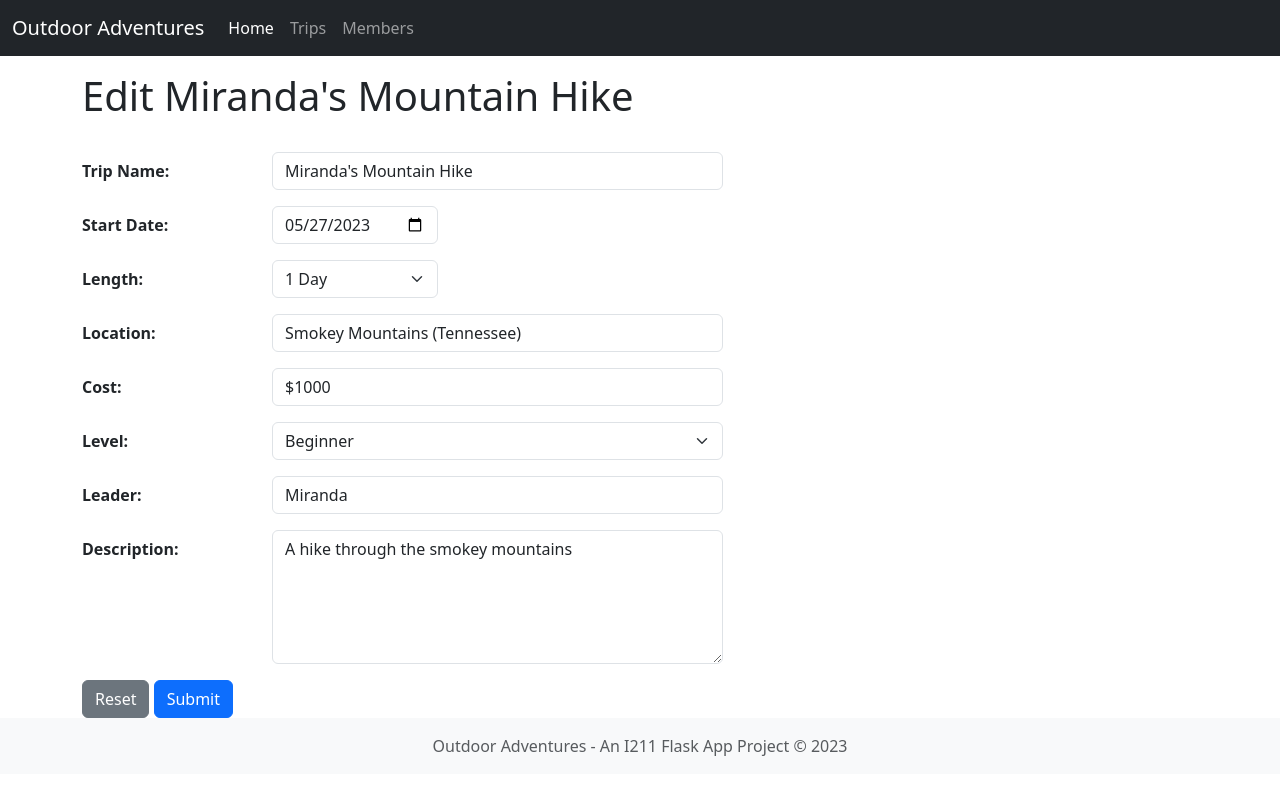
After one commit to MirandaRahn1/I211_project, a Flask app: page /trips/1/edit in a window 1280 px wide. The commit adds this page. Run offline with Flask 2, Linux system fonts and the light colour scheme.

Commit message:
finally finished

```diff
--- a/app.py
+++ b/app.py
@@ -1,15 +1,18 @@
-from flask import Flask, render_template, url_for
+from flask import Flask, render_template, url_for, request, redirect
 import csv
 from datetime import datetime
 
 app = Flask(__name__)
 
-members_path = app.root_path + '/members.csv'
-trips_path = app.root_path + '/trips.csv'
+# paths :)
+MEMBERS_PATH = app.root_path + '/members.csv'
+NEW_MEMBERS_PATH= app.root_path + '/new_members.csv'
+TRIPS_PATH = app.root_path + '/trips.csv'
+NEW_TRIPS_PATH = app.root_path + '/new_trips.csv'
 
 def get_trips():
     # reading the data
-    with open(trips_path, 'r', newline='', encoding='utf-8-sig') as csvfile:
+    with open(TRIPS_PATH, 'r', newline='', encoding='utf-8-sig') as csvfile:
         reader = csv.DictReader(csvfile)
         # create empty list
         trips = []
@@ -18,13 +21,23 @@ def get_trips():
             # appending dictionaries to list
             trips.append(row_data)
         # sorting trips by start date
-        sorted_trips = sorted(trips, key=lambda x: datetime.strptime(x['start_date'], '%m/%d/%y'))
+        sorted_trips = sorted(trips, key=lambda x: datetime.strptime(x['start_date'], '%m/%d/%Y'))
     # returning sorted list
     return sorted_trips
 
+def set_trips(trips):
+    # getting the headers
+    fieldnames = list(trips[0].keys())
+    # writing data into new csv because it kept deleting my data so I wrote it into a new csv file so it wouldn't get confused
+    with open(TRIPS_PATH, 'w', newline='', encoding='utf-8-sig') as csvfile:
+        writer = csv.DictWriter(csvfile, fieldnames=fieldnames) #I looked up how to use DictWriter because I wasn't sure if I could just use csv.writer, and it told me I needed fieldnames
+        writer.writeheader()
+        for trip in trips:
+            writer.writerow(trip)
+
 def get_members():
     # reading the data
-    with open(members_path, 'r', newline='', encoding='utf-8-sig') as csvfile:
+    with open(MEMBERS_PATH, 'r', newline='', encoding='utf-8-sig') as csvfile:
         reader = csv.DictReader(csvfile)
         # create empty list
         members = []
@@ -33,25 +46,132 @@ def get_members():
             # appending dictionaries to list
             members.append(row_data)
         # sorting members by date of birth
-        sorted_members = sorted(members, key=lambda x: datetime.strptime(x['date_of_birth'], '%m/%d/%y'))
+        sorted_members = sorted(members, key=lambda x: datetime.strptime(x['date_of_birth'], '%m/%d/%Y'))
     # returning sorted list
     return sorted_members
 
+def set_members(members):
+    # getting the headers
+    fieldnames = list(members[0].keys())
+    # again, writing data into new csv file so it doesn't override and get confusing
+    with open(MEMBERS_PATH, 'w', newline='', encoding='utf-8-sig') as csvfile:
+        # using fieldnames again
+        writer = csv.DictWriter(csvfile, fieldnames=fieldnames)
+        writer.writeheader()
+        for member in members:
+            writer.writerow(member)
+
+# index route
 @app.route('/')
 def index():
     return render_template('index.html')
 
+# members route
 @app.route('/members/')
 @app.route('/members/<member_id>')
 def members():
     members = get_members()
     return render_template('members.html', members=members)
 
+# trips route
 @app.route('/trips/')
 @app.route('/trip/<trip_id>')
 def trips(trip_id=None):
     trips = get_trips()
     if trip_id:
-        return render_template('trip.html', trip=trips[int(trip_id)])
+        return render_template('trip.html', trip=trips[int(trip_id)], trip_id=trip_id)
     else:
         return render_template('trips.html', trips=trips)
+
+# add members route
+@app.route('/members/add/', methods = ['GET', 'POST'])
+def add_member():
+    if request.method == 'POST':
+        in_name = request.form['name']
+        in_address = request.form['address']
+        in_email = request.form['email']
+        in_date_of_birth = request.form['date-of-birth']
+        # getting dob to format correctly
+        in_date_of_birth = datetime.strptime(in_date_of_birth,'%Y-%m-%d')
+        in_format_date = in_date_of_birth.strftime('%m/%d/%Y')
+        in_phone = request.form['phone']
+
+        # new member disctionary
+        new_member = {'name':in_name, 'address':in_address, 'email':in_email, 'date_of_birth':in_format_date, 'phone':in_phone}
+
+        print(new_member)
+        members = get_members()
+        members.append(new_member)
+        set_members(members)
+
+        return redirect(url_for('members'))
+    else:
+        return render_template('member_form.html')
+
+# add new trip route
+@app.route('/trips/create/', methods = ['GET', 'POST'])
+def add_trip():
+    if request.method == 'POST':
+        in_name = request.form['name']
+        in_start_date = request.form['start-date']
+        # getting date to format correctly
+        in_start_date = datetime.strptime(in_start_date,'%Y-%m-%d')
+        in_format_date = in_start_date.strftime('%m/%d/%Y')
+        in_length = request.form['length']
+        in_location = request.form['location']
+        in_cost = request.form['cost']
+        in_level = request.form['level']
+        in_leader = request.form['leader']
+        in_description = request.form['description']
+
+        # new trip dictionary
+        new_trip = {'name':in_name, 'start_date':in_format_date, 'length':in_length, 'location':in_location, 'cost':in_cost, 'level':in_level, 'leader':in_leader, 'description':in_description}
+
+        trips = get_trips()
+        trips.append(new_trip)
+        set_trips(trips)
+
+        return redirect(url_for('trips'))
+    else:
+        return render_template('trip_form.html')
+
+# edit trip route
+@app.route('/trips/<trip_id>/edit', methods = ['GET', 'POST'])
+def edit_trip(trip_id=None):
+    if request.method == 'POST':
+        in_name = request.form['name']
+        in_start_date = request.form['start-date']
+        in_start_date = datetime.strptime(in_start_date,'%Y-%m-%d')
+        in_format_date = in_start_date.strftime('%m/%d/%Y')
+        in_length = request.form['length']
+        in_location = request.form['location']
+        in_cost = request.form['cost']
+        in_level = request.form['level']
+        in_leader = request.form['leader']
+        in_description = request.form['description']
+
+        # new new trip dictionary
+        new_trip = {'name':in_name, 'start_date':in_format_date, 'length':in_length, 'location':in_location, 'cost':in_cost, 'level':in_level, 'leader':in_leader, 'description':in_description}
+
+        # replaces data instead of adding
+        trips = get_trips()
+        trips[int(trip_id)] = new_trip
+        set_trips(trips)
+        return redirect(url_for('trips', trip_id=trip_id))
+
+    else:
+        trips = get_trips()
+        trip=trips[int(trip_id)]
+        # getting the date to load in when you edit a trip
+        trip['start_date'] = datetime.strptime(trip['start_date'],'%m/%d/%Y')
+        trip['start_date'] = trip['start_date'].strftime('%Y-%m-%d')
+        return render_template('trip_form.html',trip = trip )
+
+# delete trip route (doesn't do anything except redirect back to trips)
+@app.route('/trips/<trip_id>/delete', methods = ['GET', 'POST'])
+def delete_trip(trip_id=None):
+    trips = get_trips()
+    if request.method == 'POST':
+        pass
+    else:
+        return render_template('trips.html', trips=trips)
--- a/templates/members.html
+++ b/templates/members.html
@@ -31,4 +31,7 @@
     </tbody>
 </table>
 
+<!-- Button to add member -->
+<a href="{{ url_for('add_member') }}" class="btn btn-primary" type="button">Add Member</a>
+
 {% endblock %}
--- a/templates/trip.html
+++ b/templates/trip.html
@@ -41,4 +41,8 @@
     </tbody>
   </table>
 
+  <!-- Buttons for edit and delete trip (delete trip doesn't do anything) -->
+  <a href="{{ url_for('edit_trip', trip_id=trip_id) }}" class="btn btn-primary" role="button">Edit Trip</a>
+  <a href="{{ url_for('delete_trip', trip_id=trip_id) }}" class="btn btn-danger" role="button">Delete Trip</a>
+
 {% endblock %}
--- /dev/null
+++ b/templates/trip_form.html
@@ -0,0 +1,183 @@
+{% extends 'base.html' %}
+
+{% block title %}Create a Trip{% endblock %}
+
+{% block content %}
+
+{% if trip %}
+
+    <!-- Making the edit form part -->
+    <br>
+    <h1 class="mt-5">Edit {{trip['name']}}</h1>
+    <br>
+
+    <form method="POST" name="edit_trip_form">
+
+        <!-- Making it look nice with bootstrap -->
+        <div class="form-group row mb-3">
+            <label for="name" class="col-2 col-form-label"><strong>Trip Name:</strong></label>
+            <div class="col-sm-5">
+                <input type="text" class="form-control" id="name" name="name" value="{{trip['name']}}" required>
+            </div>
+        </div>
+
+        <div class="form-group row mb-3">
+            <label for="start-date" class="col-2 col-form-label"><strong>Start Date:</strong></label>
+            <div class="col-sm-2">
+                <input type="date" class="form-control" id="start-date" name="start-date" value="{{trip['start_date']}}" required>
+            </div>
+        </div>
+
+        <div class="form-group row mb-3">
+            <label for="length" class="col-2 col-form-label"><strong>Length:</strong></label>
+            <div class="col-sm-2">
+                <select class="form-select" aria-label="length" id="length" name="length" required>
+                    <!-- Making it so the info you had before is already loaded in -->
+                    <option value="1 day" {% if trip and trip['length'] == '1 day' %} selected {% endif %}>1 Day</option>
+                    <option value="2 days" {% if trip and trip['length'] == '2 days' %} selected {% endif %}>2 Days</option>
+                    <option value="3 days" {% if trip and trip['length'] == '3 days' %} selected {% endif %}>3 Days</option>
+                    <option value="4 days" {% if trip and trip['length'] == '4 days' %} selected {% endif %}>4 Days</option>
+                    <option value="5 days" {% if trip and trip['length'] == '5 days' %} selected {% endif %}>5 Days</option>
+                    <option value="6 days" {% if trip and trip['length'] == '6 days' %} selected {% endif %}>6 Days</option>
+                    <option value="7 days" {% if trip and trip['length'] == '7 days' %} selected {% endif %}>7 Days</option>
+                </select>
+            </div>
+        </div>
+
+        <div class="form-group row mb-3">
+            <label for="location" class="col-2 col-form-label"><strong>Location:</strong></label>
+            <div class="col-sm-5">
+                <input type="text" class="form-control" id="location" name="location" value="{{trip['location']}}" required>
+            </div>
+        </div>
+
+        <div class="form-group row mb-3">
+            <label for="cost" class="col-2 col-form-label"><strong>Cost:</strong></label>
+            <div class="col-sm-5">
+                <input type="text" class="form-control" id="cost" name="cost" value="{{trip['cost']}}" required>
+            </div>
+        </div>
+
+        <div class="form-group row mb-3">
+            <label for="level" class="col-2 col-form-label"><strong>Level:</strong></label>
+            <div class="col-sm-5">
+                <select class="form-select" aria-label="level" id="level" name="level" required>
+                    <!-- Making it so the info you had before is already loaded in -->
+                    <option value="beginner" {% if trip and trip['level'] == 'Beginner' %} selected {% endif %} >Beginner</option>
+                    <option value="intermediate" {% if trip and trip['level'] == 'Intermediate' %} selected {% endif %} >Intermediate</option>
+                    <option value="advanced" {% if trip and trip['level'] == 'Advanced' %} selected {% endif %} >Advanced</option>
+                </select>
+            </div>
+        </div>
+
+        <div class="form-group row mb-3">
+            <label for="leader" class="col-2 col-form-label"><strong>Leader:</strong></label>
+            <div class="col-sm-5">
+                <input type="text" class="form-control" id="leader" name="leader" value="{{trip['leader']}}" required>
+            </div>
+        </div>
+
+        <div class="form-group row mb-3">
+            <label for="description" class="col-2 col-form-label"><strong>Description:</strong></label>
+            <div class="col-sm-5">
+                <textarea class="form-control" type="textarea" rows="5" cols="20" name="description" required>{{trip['description']}}</textarea>
+            </div>
+        </div>
+
+        <!-- Submit and reset buttons -->
+        <div>
+            <button class="btn btn-secondary" type="reset" value="Reset">Reset</button>
+            <button class="btn btn-primary" type="submit" value="Submit">Submit</button>
+        </div>
+    </form>
+
+{% else %}
+
+    <!-- Adding a new trip form  -->
+    <br>
+    <h1 class="mt-5">Add a New Trip</h1>
+    <br>
+
+    <form method="POST" name="add_trip_form">
+
+        <!-- From bootstrap -->
+        <div class="form-group row mb-3">
+            <label for="name" class="col-2 col-form-label"><strong>Trip Name:</strong></label>
+            <div class="col-sm-5">
+                <input type="text" class="form-control" id="name" name="name" required>
+            </div>
+        </div>
+
+        <div class="form-group row mb-3">
+            <label for="start-date" class="col-2 col-form-label"><strong>Start Date:</strong></label>
+            <div class="col-sm-2">
+                <input type="date" class="form-control" id="start-date" name="start-date" required>
+            </div>
+        </div>
+
+        <div class="form-group row mb-3">
+            <label for="length" class="col-2 col-form-label"><strong>Length:</strong></label>
+            <div class="col-sm-2">
+                <!-- Making drop down -->
+                <select class="form-select" aria-label="length" id="length" name="length" required>
+                    <option value="1 day">1 Day</option>
+                    <option value="2 days">2 Days</option>
+                    <option value="3 days">3 Days</option>
+                    <option value="4 days">4 Days</option>
+                    <option value="5 days">5 Days</option>
+                    <option value="6 days">6 Days</option>
+                    <option value="7 days">7 Days</option>
+                </select>
+            </div>
+        </div>
+
+        <div class="form-group row mb-3">
+            <label for="location" class="col-2 col-form-label"><strong>Location:</strong></label>
+            <div class="col-sm-5">
+                <input type="text" class="form-control" id="location" name="location" required>
+            </div>
+        </div>
+
+        <div class="form-group row mb-3">
+            <label for="cost" class="col-2 col-form-label"><strong>Cost:</strong></label>
+            <div class="col-sm-5">
+                <input type="text" class="form-control" id="cost" name="cost" required>
+            </div>
+        </div>
+
+        <div class="form-group row mb-3">
+            <label for="level" class="col-2 col-form-label"><strong>Level:</strong></label>
+            <div class="col-sm-2">
+                <select class="form-select" aria-label="level" id="level" name="level" required>
+                    <!-- Making dropdown -->
+                    <option value="beginner">Beginner</option>
+                    <option value="intermediate">Intermediate</option>
+                    <option value="advanced">Advanced</option>
+                </select>
+            </div>
+        </div>
+
+        <div class="form-group row mb-3">
+            <label for="leader" class="col-2 col-form-label"><strong>Leader:</strong></label>
+            <div class="col-sm-5">
+                <input type="text" class="form-control" id="leader" name="leader" required>
+            </div>
+        </div>
+
+        <div class="form-group row mb-3">
+            <label for="description" class="col-2 col-form-label"><strong>Description:</strong></label>
+            <div class="col-sm-5">
+                <textarea class="form-control" type="textarea" rows="5" cols="20" name="description" required></textarea>
+            </div>
+        </div>
+
+        <!-- Submit and reset buttons -->
+        <div>
+            <button class="btn btn-secondary" type="reset" value="Reset">Reset</button>
+            <button class="btn btn-primary" type="submit" value="Submit">Submit</button>
+        </div>
+    </form>
+
+{% endif %}
+
+{% endblock %}
--- a/templates/trips.html
+++ b/templates/trips.html
@@ -34,4 +34,7 @@
     </tbody>
 </table>
 
+<!-- Button to add a new trip -->
+<a href="{{ url_for('add_trip') }}" class="btn btn-primary" type="button">Add a Trip</a>
+
 {% endblock %}
```
Also changed, not shown: members.csv (+7 -6 lines), templates/member_form.html (added, +58 -0 lines), trips.csv (+7 -6 lines).
